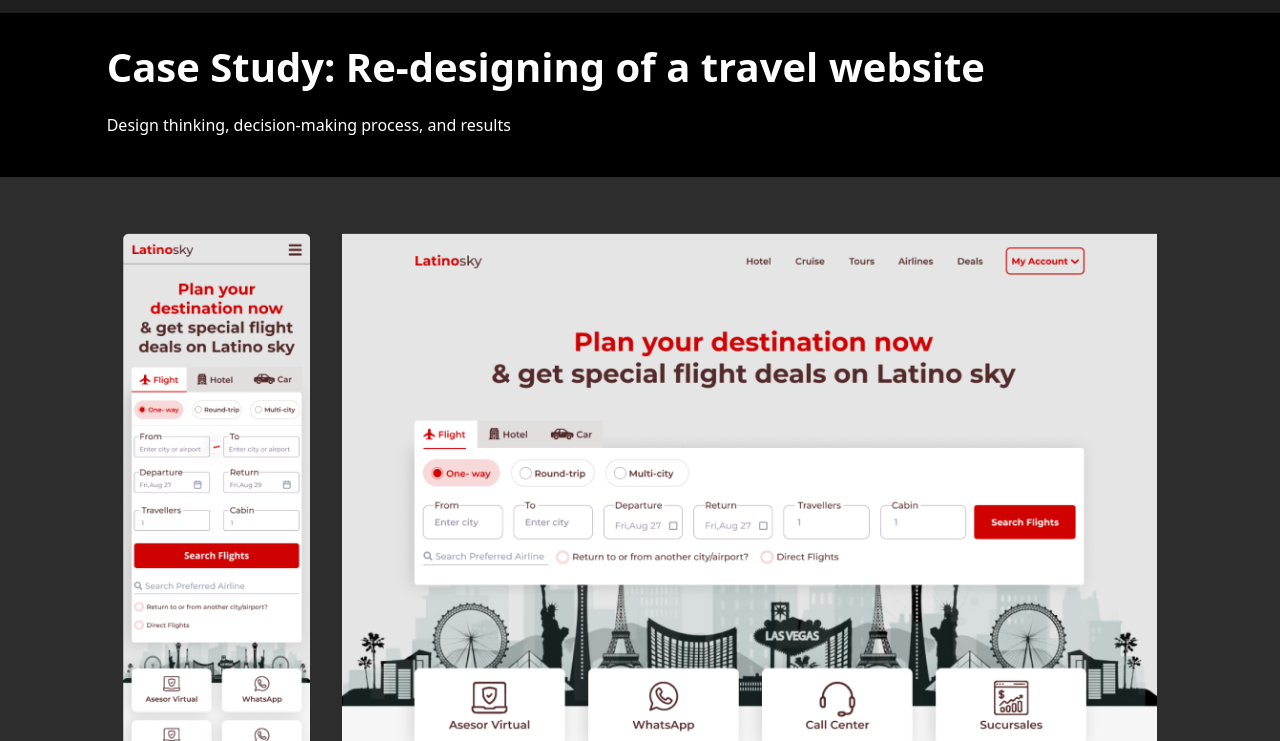
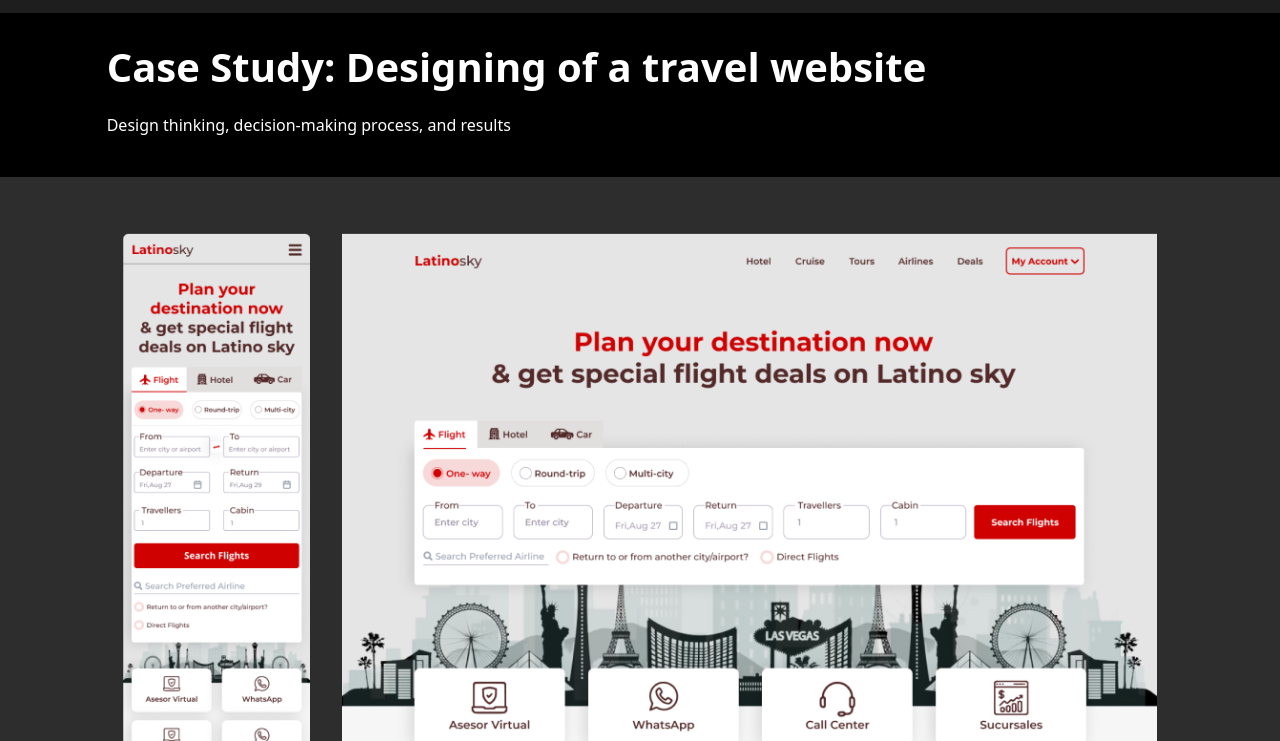
Before and after one commit to MohitVisuals/mohi, a website: page case_study/case_study_latinos.html in a window 1280 px wide. Shown: the part 59-800 px from the top of the page. Drawn offline with Linux system fonts and the light colour scheme; files whose address does not match are found by name.

Commit message:
Update case_study_latinos.html

```diff
--- a/case_study/case_study_latinos.html
+++ b/case_study/case_study_latinos.html
@@ -119,7 +119,7 @@
     <section>
         <div class="w-10/12 mx-auto text-white my-10 space-y-10 mt-24">
             <div class="md:w-8/12 text-white space-y-4">
-                <h3 class="text-[40px] font-bold">Case Study: Re-designing of a travel website
+                <h3 class="text-[40px] font-bold">Case Study: Designing of a travel website
                 </h3>
                 <p class=" font-regular">Design thinking, decision-making process, and results
                 </p>
```
